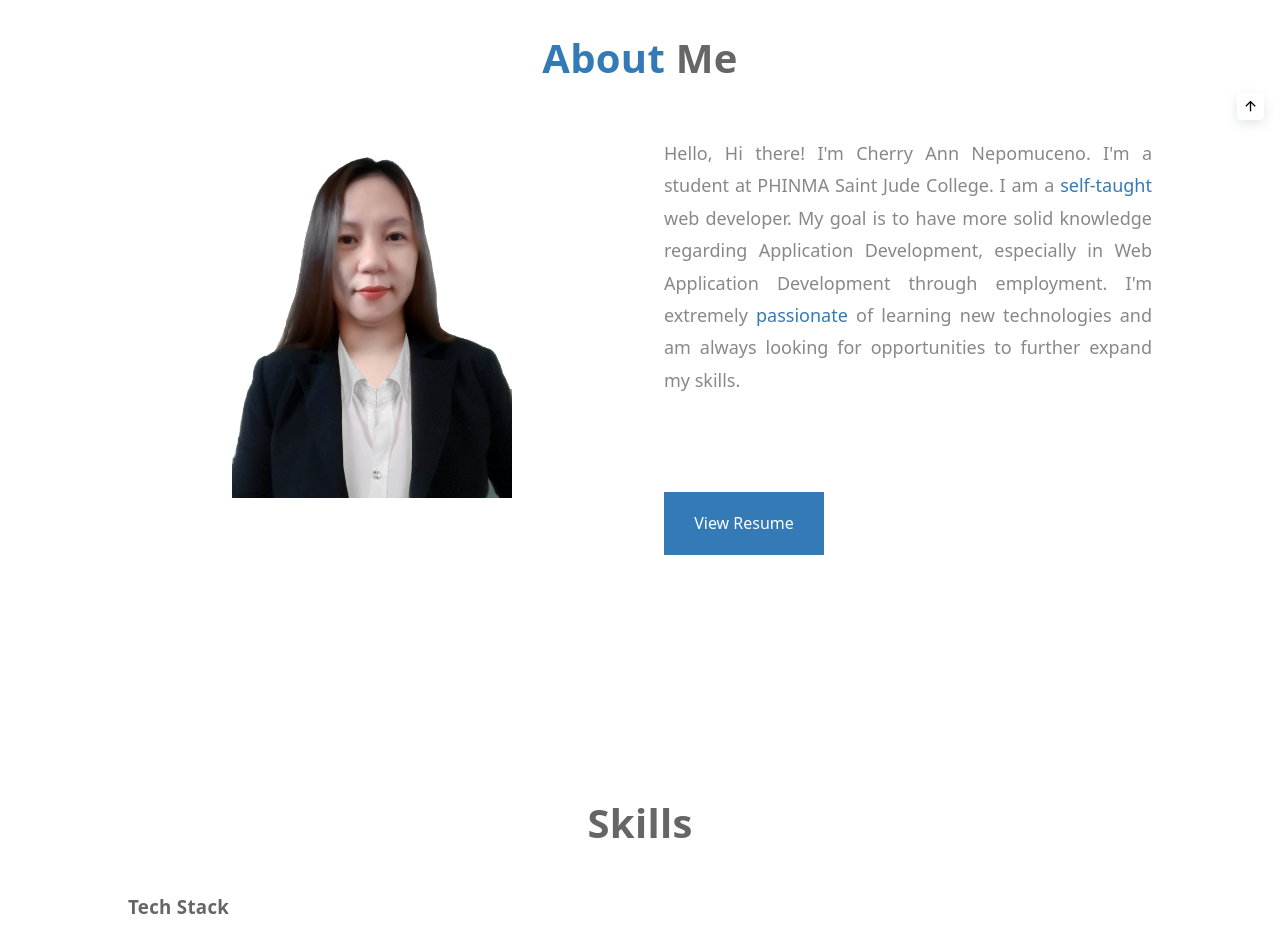
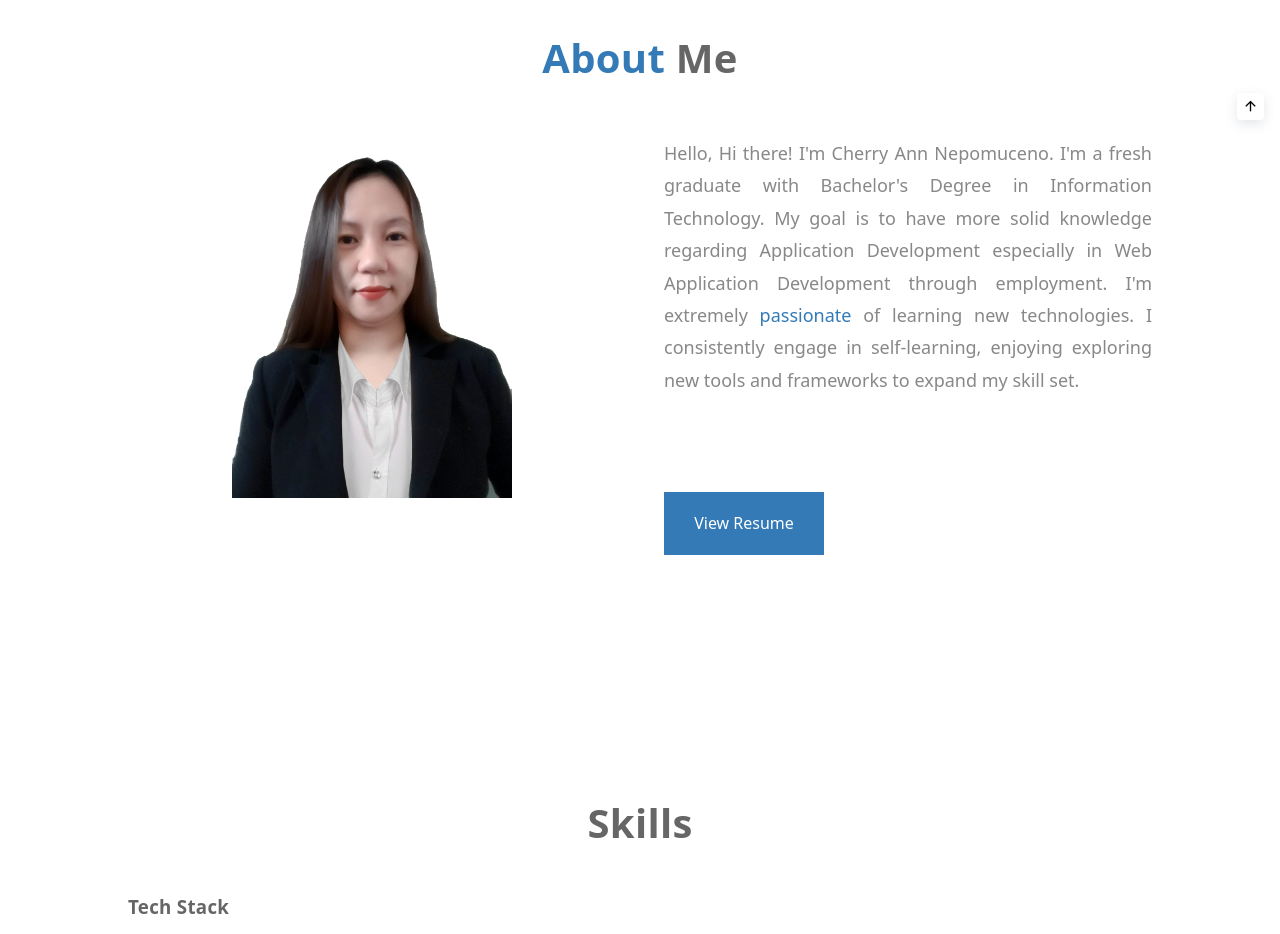
Before and after one commit to cherryann28/myportfolio, a plain HTML site: page index.html in a window 1280 px wide. Shown: the part 920-1854 px from the top of the page. Drawn offline with nearby package versions, Linux system fonts and the light colour scheme.

Commit message:
edit about section

```diff
--- a/index.html
+++ b/index.html
@@ -105,10 +105,10 @@
                         <img src="images/about.png" alt="home profile">
                     </div>
                     <div class="about-info grid">
-                        <p>Hello, Hi there! I'm Cherry Ann Nepomuceno. I'm a student at PHINMA Saint Jude College.
-                            I am a <span>self-taught</span> web developer. My goal is to have more solid knowledge regarding Application Development,
-                            especially in Web Application Development through employment.
-                            I'm extremely <span>passionate</span> of learning new technologies and am always looking for opportunities to further expand my skills.
+                        <p>Hello, Hi there! I'm Cherry Ann Nepomuceno. I'm a fresh graduate with Bachelor's Degree in Information Technology.
+                            My goal is to have more solid knowledge regarding Application Development especially in Web Application Development through employment.
+                            I'm extremely <span>passionate</span> of learning new technologies. I consistently engage in self-learning, enjoying
+                            exploring new tools and frameworks to expand my skill set.
                         </p>
                         <p></p>
                         <div class="about-resume">
@@ -303,6 +303,7 @@
                         </div>
                     </div>
                 </a>
+
             </div>
         </section>
 
```
